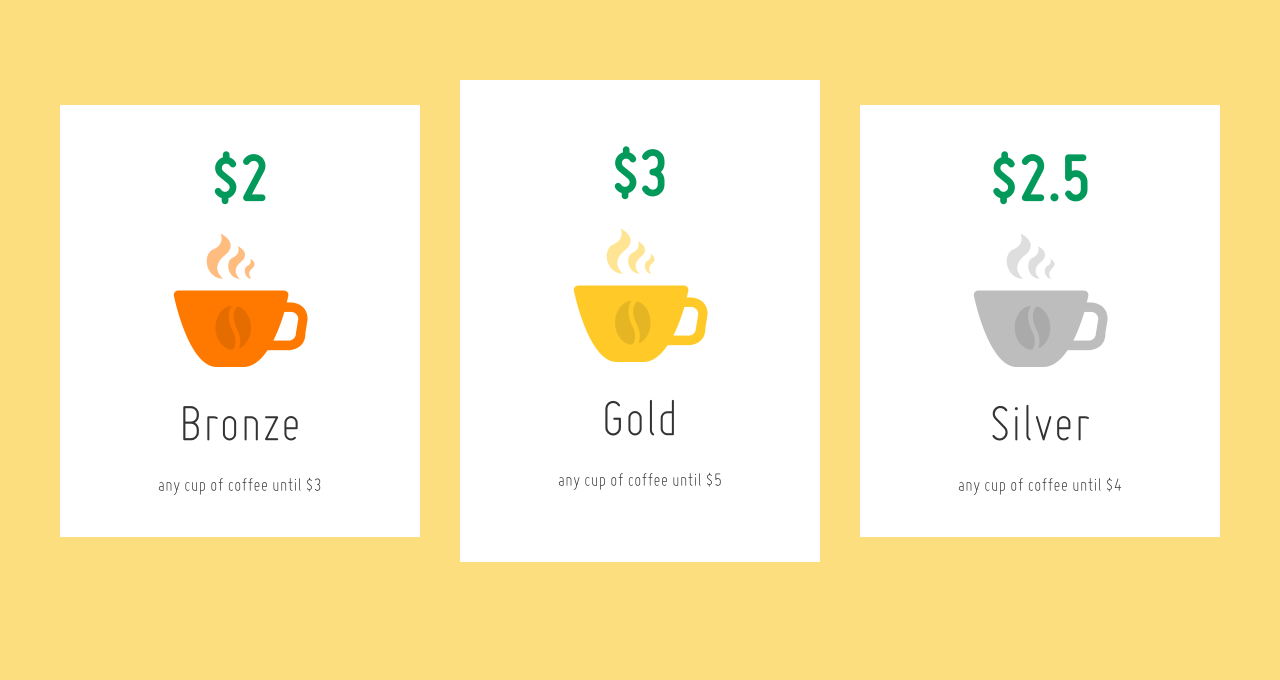
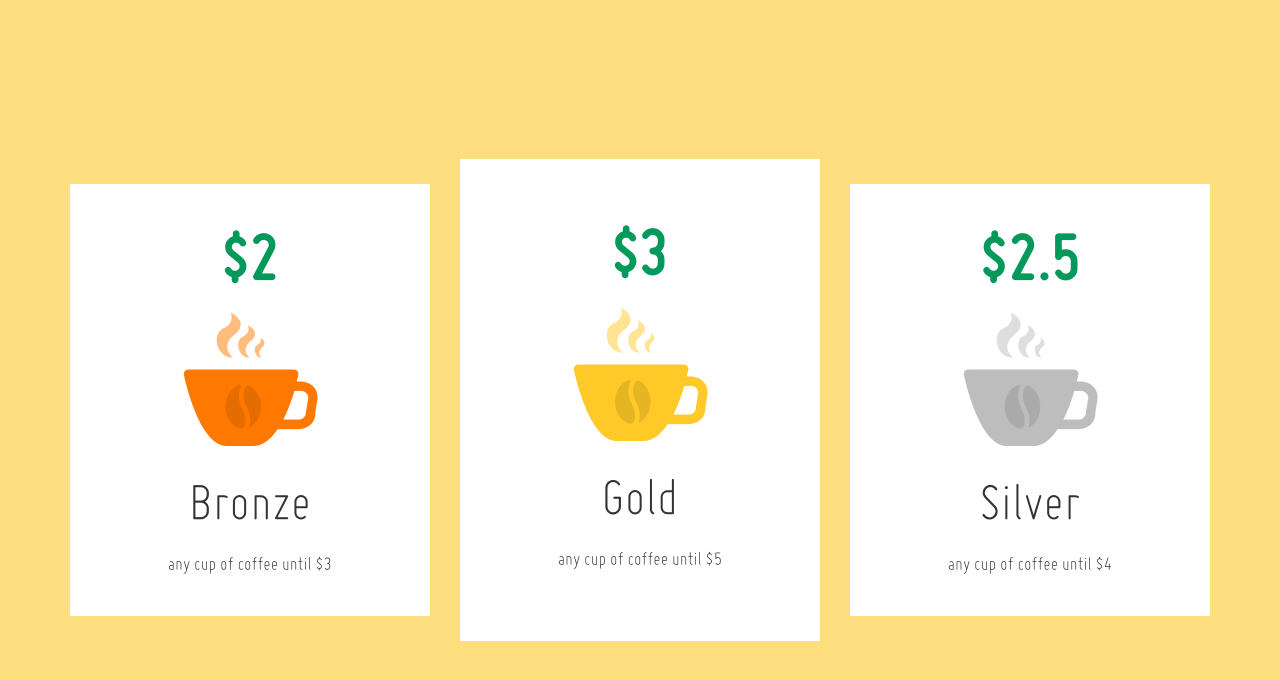
Before and after one commit to Anna-gif-ui/flexbox_9, a plain HTML site: page index.html in a window 1280 px wide. Drawn offline with Linux system fonts and the light colour scheme.

Commit message:
fixed the position of the row centered it vertically in the screen used position absolute

```diff
--- a/css/styles.css
+++ b/css/styles.css
@@ -13,7 +13,6 @@ font-weight: normal;
 src: url('../font/miso-bold.woff') format('woff');
 }
 
-
 * {
     box-sizing: border-box}
 
@@ -24,27 +23,40 @@ html {
 body{
     margin: 0;
     background-color: #fdde7e;
-    min-height: 600px;
     font-size: 2rem;
     line-height: 1;
     color: #333333;
     font-family: 'Miso Light';
     padding: 2.5em 0;
+    min-height: 100%;
 }
 
 .container{
     margin: 0 auto;
     max-width: 1200px;
     padding: 15px;
+
 }
 
 .row{
-    /* outline: 1px solid blue; */
+    outline: 1px solid blue;
+    position: absolute;
+    /* top: 50%;
+    left: 50%;
+    transform: translate(-50%, -50%); */
+    width: 100%;
+    height: 100%;
+    top: 0;
+    left: 0;
+
     display: flex;
     align-items: center;
-    justify-content: space-around;
+    justify-content: center;
+
+    /* align-content: center; */
+
     flex-wrap: wrap;
-    margin:0 -15px;
+    margin:0 ;
 }
 
 .col{
@@ -63,9 +75,9 @@ body{
 .price-box{
     background-color: #fff;
     text-align: center;
-    align-items: center;
     padding: 1.5em 4em 1em;
-    box-shadow: 0px 6px 14px 0px rgba(20, 20, 21, 0.15)
+    box-shadow: 0px 6px 14px 0px rgba(20, 20, 21, 0.15);
+
 }
 
 .price-box__price{
@@ -89,7 +101,6 @@ body{
 }
 
 .price-box--gold{
-    align-items: center;
     padding: 2.5em 0;
-
+    align-self: center;
 }
```
